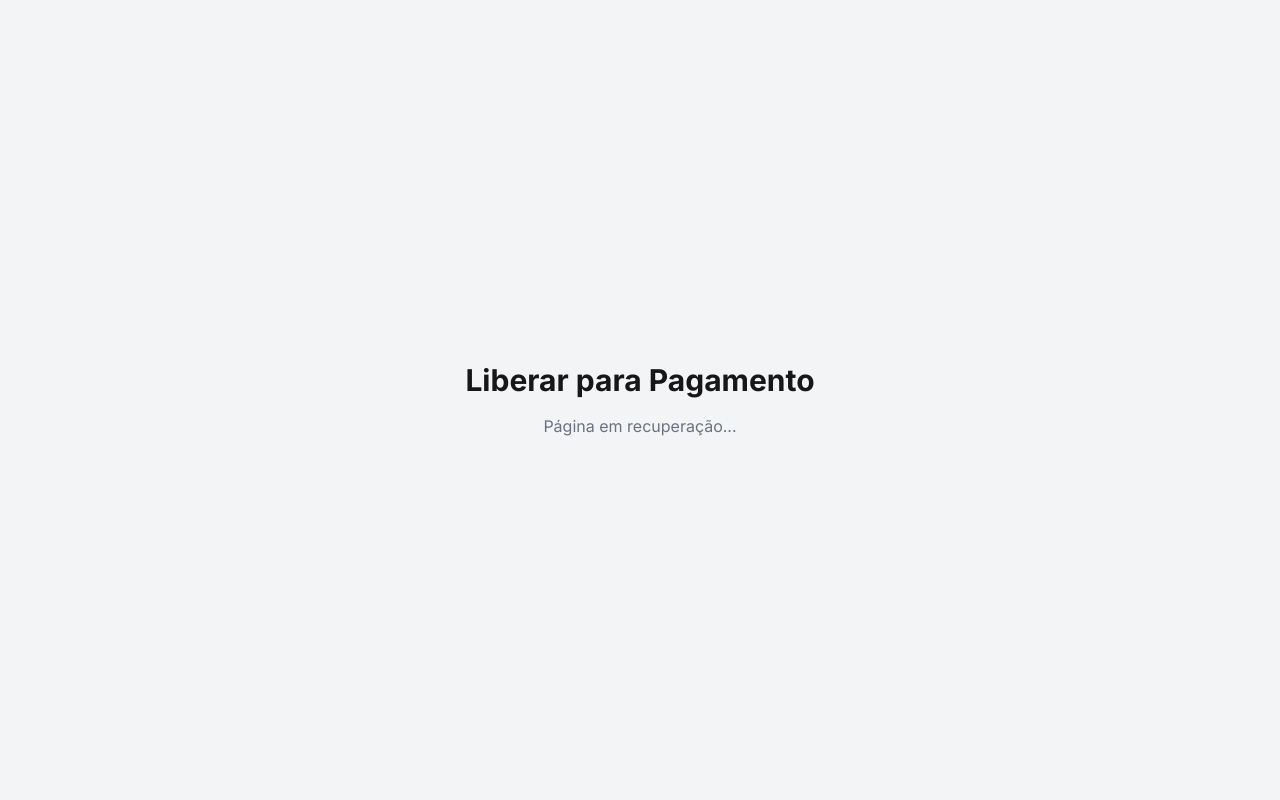
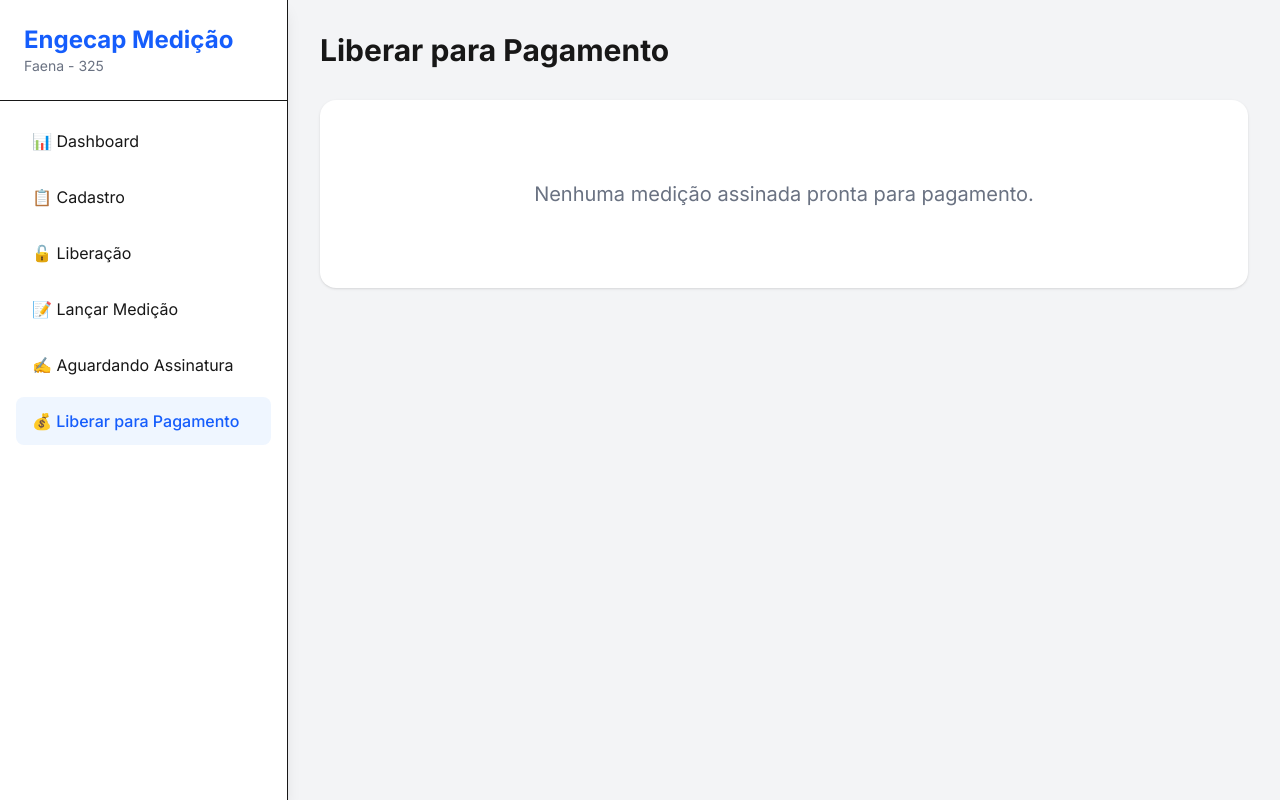
Before and after one commit to Dream159753/engecap-medicao, a Next.js app: page /pagamento in a window 1280 px wide. Built offline with nearby package versions, Linux system fonts and the light colour scheme.

Commit message:
Recupera página pagamento

```diff
--- a/src/app/pagamento/page.tsx
+++ b/src/app/pagamento/page.tsx
@@ -2,12 +2,125 @@
 
 import { useState, useEffect } from 'react';
 
+type MedicaoItem = {
+  id: number;
+  chapa: string;
+  nome: string;
+  funcao: string;
+  servico: string;
+  quantidade: number;
+  valorUnitario: number;
+  total: number;
+};
+
 export default function LiberarPagamento() {
+  const [medicoes, setMedicoes] = useState<MedicaoItem[]>([]);
+
+  useEffect(() => {
+    const salvo = localStorage.getItem('medicoesParaPagamento');
+    if (salvo) {
+      setMedicoes(JSON.parse(salvo));
+    }
+  }, []);
+
+  const grupos = medicoes.reduce((acc: any, item) => {
+    if (!acc[item.chapa]) {
+      acc[item.chapa] = {
+        chapa: item.chapa,
+        nome: item.nome,
+        funcao: item.funcao,
+        itens: [],
+        total: 0
+      };
+    }
+    acc[item.chapa].itens.push(item);
+    acc[item.chapa].total += item.total;
+    return acc;
+  }, {});
+
+  const totalGeral = Object.values(grupos).reduce((sum: number, g: any) => sum + g.total, 0);
+
+  const liberarParaDP = (chapa: string) => {
+    if (confirm(`Liberar todas as medições de ${grupos[chapa].nome} para o DP?`)) {
+      const restantes = medicoes.filter(m => m.chapa !== chapa);
+      localStorage.setItem('medicoesParaPagamento', JSON.stringify(restantes));
+      setMedicoes(restantes);
+      alert(`✅ Liberado para pagamento!`);
+    }
+  };
+
   return (
-    <div className="flex h-screen bg-gray-100 items-center justify-center">
-      <div className="text-center">
-        <h2 className="text-3xl font-bold mb-4">Liberar para Pagamento</h2>
-        <p className="text-gray-500">Página em recuperação...</p>
+    <div className="flex h-screen bg-gray-100">
+      <div className="w-72 bg-white border-r shadow-lg flex flex-col">
+        <div className="p-6 border-b">
+          <h1 className="text-2xl font-bold text-blue-600">Engecap Medição</h1>
+          <p className="text-sm text-gray-500">Faena - 325</p>
+        </div>
+        <div className="flex-1 p-4">
+          <nav className="space-y-2">
+            <a href="/" className="flex items-center gap-3 px-4 py-3 rounded-lg hover:bg-gray-100">📊 Dashboard</a>
+            <a href="/cadastro" className="flex items-center gap-3 px-4 py-3 rounded-lg hover:bg-gray-100">📋 Cadastro</a>
+            <a href="/liberacao" className="flex items-center gap-3 px-4 py-3 rounded-lg hover:bg-gray-100">🔓 Liberação</a>
+            <a href="/medicao" className="flex items-center gap-3 px-4 py-3 rounded-lg hover:bg-gray-100">📝 Lançar Medição</a>
+            <a href="/assinaturas" className="flex items-center gap-3 px-4 py-3 rounded-lg hover:bg-gray-100">✍️ Aguardando Assinatura</a>
+            <a href="/pagamento" className="flex items-center gap-3 px-4 py-3 rounded-lg bg-blue-50 text-blue-600 font-medium">💰 Liberar para Pagamento</a>
+          </nav>
+        </div>
+      </div>
+
+      <div className="flex-1 overflow-auto p-8">
+        <h2 className="text-3xl font-bold mb-8">Liberar para Pagamento</h2>
+
+        {Object.keys(grupos).length === 0 ? (
+          <div className="bg-white rounded-2xl shadow p-20 text-center">
+            <p className="text-xl text-gray-500">Nenhuma medição assinada pronta para pagamento.</p>
+          </div>
+        ) : (
+          <div className="space-y-10">
+            {Object.values(grupos).map((grupo: any) => (
+              <div key={grupo.chapa} className="bg-white rounded-2xl shadow p-8">
+                <div className="flex justify-between items-start mb-6">
+                  <div>
+                    <h3 className="text-2xl font-semibold">{grupo.nome}</h3>
+                    <p className="text-gray-500">Chapa: {grupo.chapa} • {grupo.funcao}</p>
+                  </div>
+                  <div className="text-right">
+                    <p className="text-sm text-gray-500">Total a Pagar</p>
+                    <p className="text-3xl font-bold text-green-600">R$ {grupo.total}</p>
+                  </div>
+                </div>
+
+                <table className="w-full border-collapse mb-6">
+                  <thead>
+                    <tr className="bg-gray-100">
+                      <th className="p-4 text-left">Trecho / Serviço</th>
+                      <th className="p-4 text-center">Quantidade (m³)</th>
+                      <th className="p-4 text-center">Valor Total</th>
+                    </tr>
+                  </thead>
+                  <tbody>
+                    {grupo.itens.map((item: any, i: number) => (
+                      <tr key={i} className="border-t">
+                        <td className="p-4">{item.servico}</td>
+                        <td className="p-4 text-center">{item.quantidade} m³</td>
+                        <td className="p-4 text-center font-semibold">R$ {item.total}</td>
+                      </tr>
+                    ))}
+                  </tbody>
+                </table>
+
+                <div className="flex justify-end">
+                  <button
+                    onClick={() => liberarParaDP(grupo.chapa)}
+                    className="bg-green-600 hover:bg-green-700 text-white px-10 py-4 rounded-2xl font-semibold text-lg"
+                  >
+                    💰 Liberar para DP / Pagamento
+                  </button>
+                </div>
+              </div>
+            ))}
+          </div>
+        )}
       </div>
     </div>
   );
```
